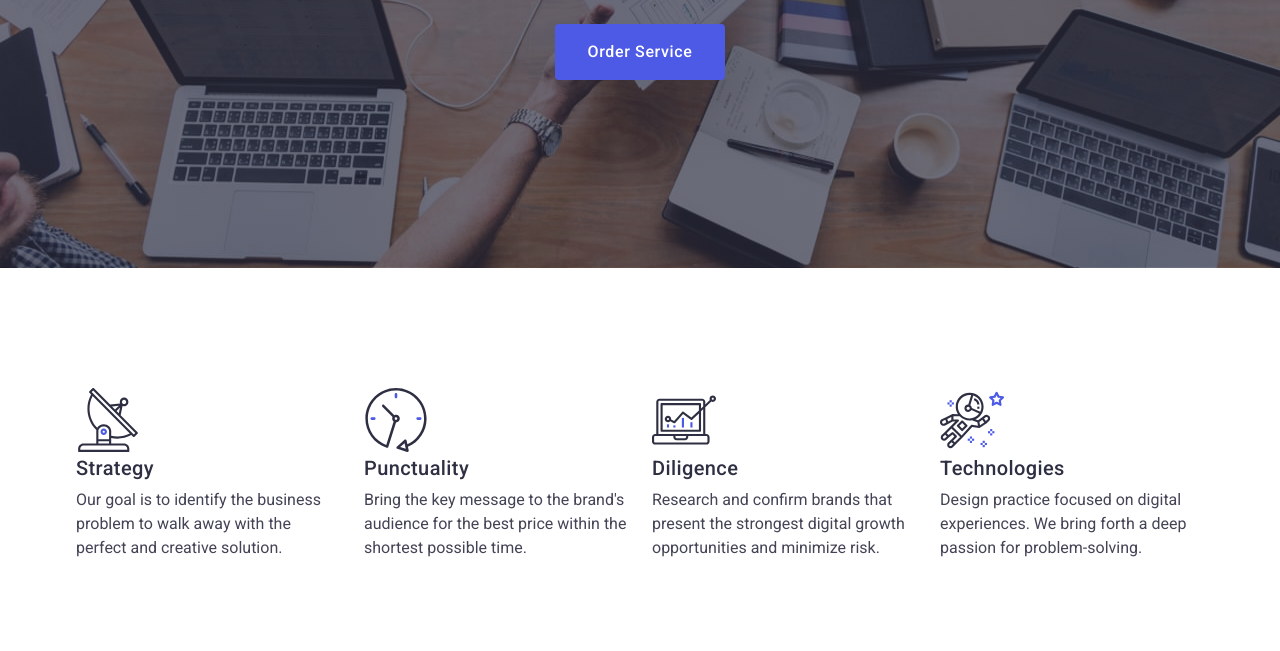
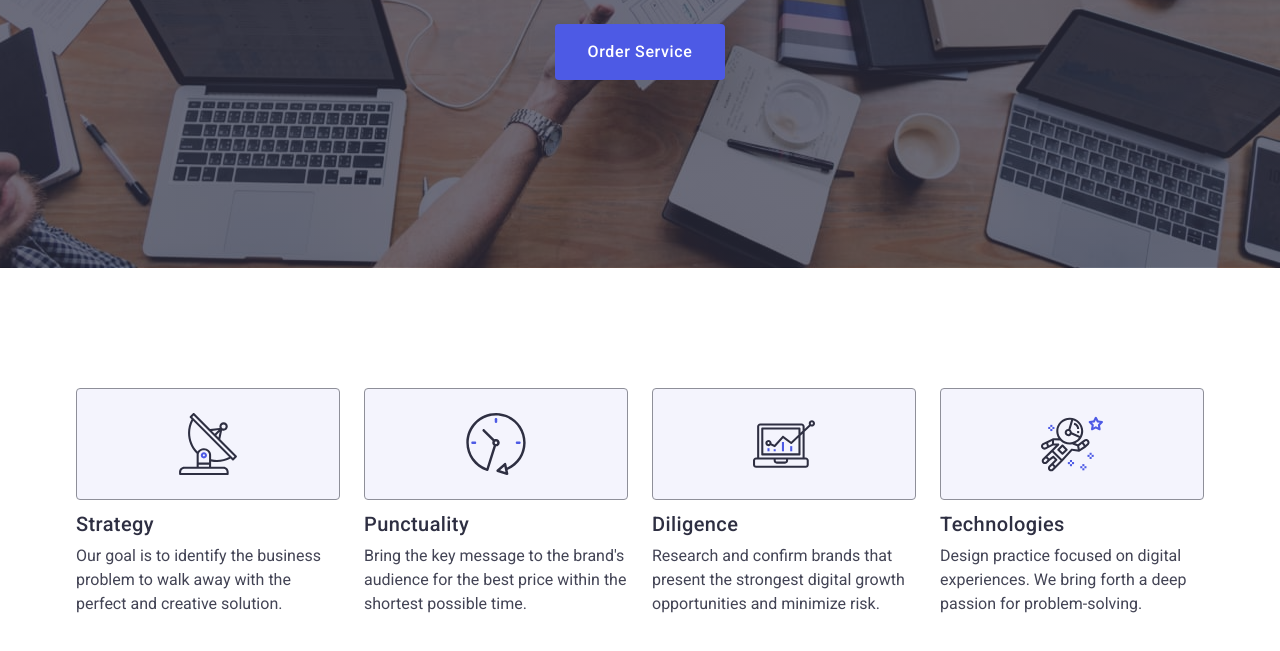
Before and after one commit to Anna-Anatoliivna/goit-markup-hw-04, a plain HTML site: page index.html in a window 1280 px wide. Shown: the part 405-1056 px from the top of the page. Drawn offline with nearby package versions, Linux system fonts and the light colour scheme.

Commit message:
added rectangle for section advantages

```diff
--- a/css/styles.css
+++ b/css/styles.css
@@ -201,6 +201,20 @@ img {
   display: block;
   width: calc((100% - 72px) / 4);
 }
+.icon {
+  padding-top: 24px;
+  padding-bottom: 24px;
+}
+.rectangle {
+  position: relative;
+  border: 1px solid #8e8f99;
+  border-radius: 4px;
+  width: 264px;
+  height: 112px;
+  background: #f4f4fd;
+  margin-bottom: 8px;
+}
+
 .advantages-item-title {
   font-family: inherit;
   font-weight: 500;
--- a/index.html
+++ b/index.html
@@ -57,7 +57,7 @@
                 <h2 class="visually-hidden">Advantages</h2>
                 <ul class="advantages-list">
                     <li class="advantages-item">
-                        <svg class="icon-antenna" width="64" height="64" aria-label="strategy icon">
+                        <svg class="icon rectangle" width="64" height="64" aria-label="strategy icon">
                             <use href="./images/icons/sprite.svg#icon-antenna"></use>
                         </svg>
                         <h3 class="advantages-item-title">Strategy</h3>
@@ -66,7 +66,7 @@
                         </p>
                     </li>
                     <li class="advantages-item">
-                        <svg class="icon-clock" width="64" height="64" aria-label="punctuality icon">
+                        <svg class="icon rectangle" width="64" height="64" aria-label="punctuality icon">
                             <use href="./images/icons/sprite.svg#icon-clock"></use>
                         </svg>
                         <h3 class="advantages-item-title">Punctuality</h3>
@@ -77,7 +77,7 @@
                         </p>
                     </li>
                     <li class="advantages-item">
-                        <svg class="icon-diagram" width="64" height="64" aria-label="diligence icon">
+                        <svg class="icon rectangle" width="64" height="64" aria-label="diligence icon">
                             <use href="./images/icons/sprite.svg#icon-diagram"></use>
                         </svg>
                         <h3 class="advantages-item-title">Diligence</h3>
@@ -88,7 +88,7 @@
                         </p>
                     </li>
                     <li class="advantages-item">
-                        <svg class="icon-astronaut" width="64" height="64" aria-label="technologies icon">
+                        <svg class="icon rectangle" width="64" height="64" aria-label="technologies icon">
                             <use href="./images/icons/sprite.svg#icon-astronaut"></use>
                         </svg>
                         <h3 class="advantages-item-title">Technologies</h3>
```
